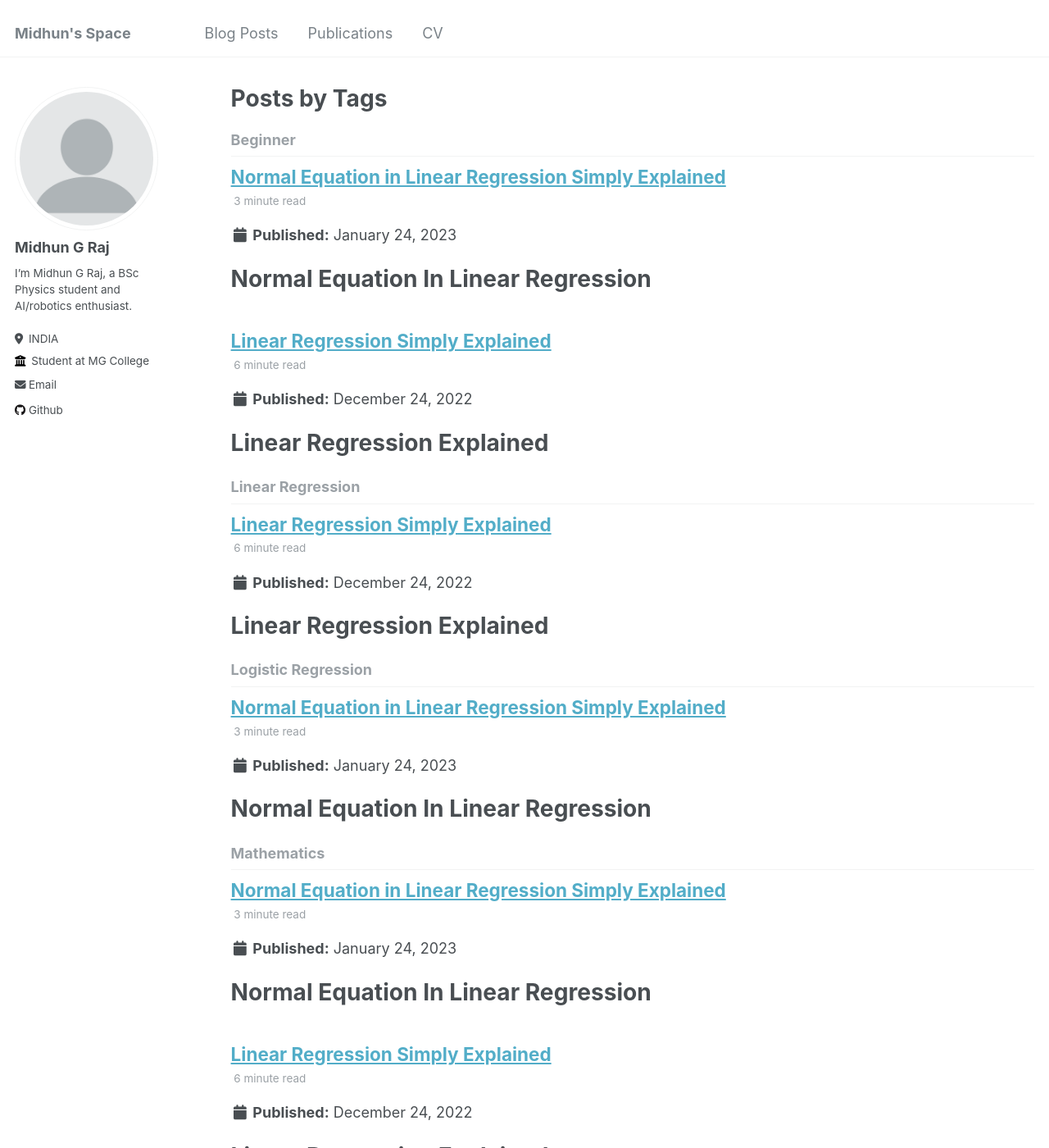
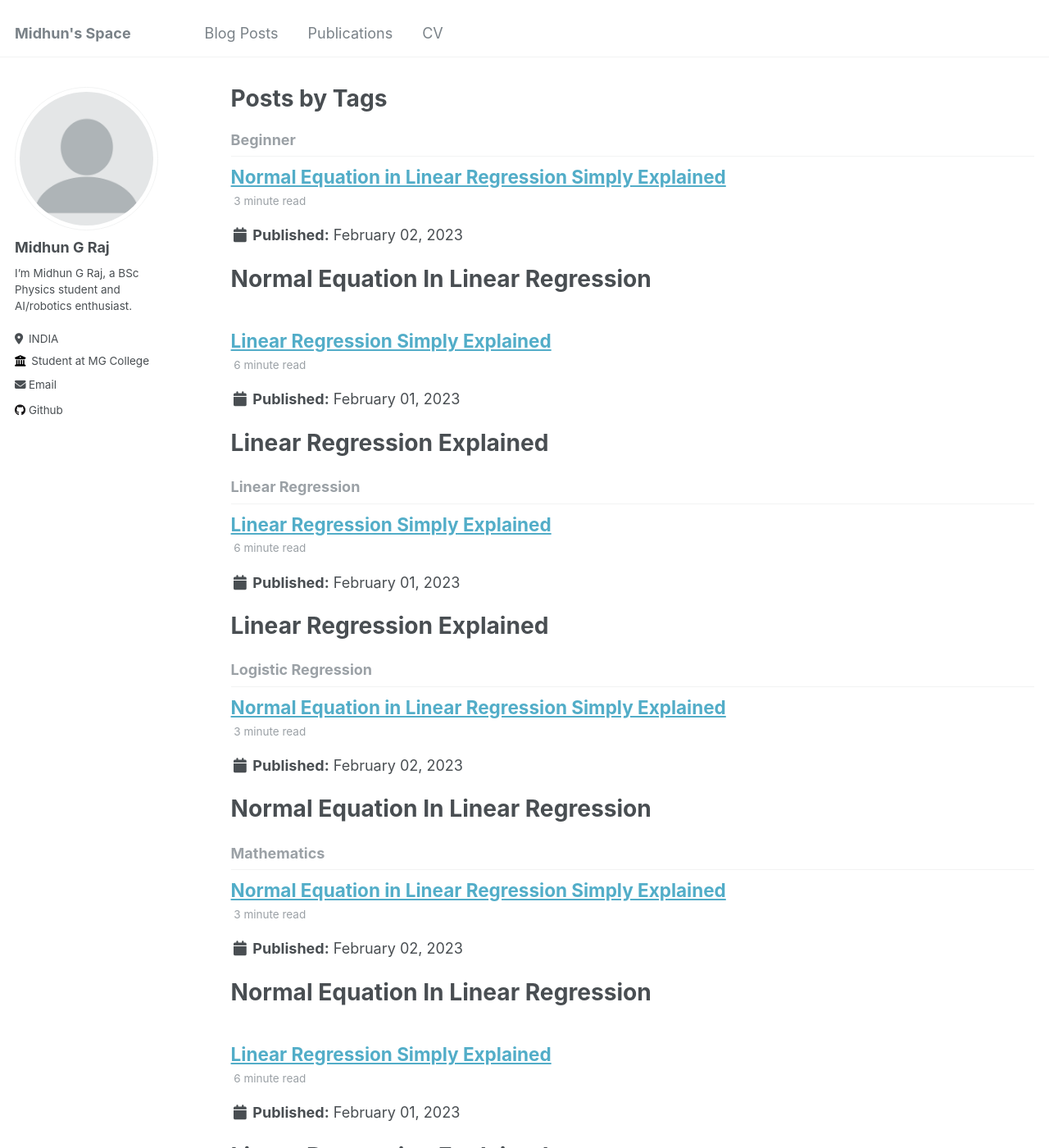
Before and after one commit to MIDHUNGRAJ/midhungraj.github.io, a Jekyll site: the page built from _pages/tag-archive.html, in a window 1280 px wide and 1400 px high. Shown: the whole window at 82% size. Built offline with Jekyll 4.4.1, drawn with Linux system fonts in a browser that asks for light colours; some of the changed text lies outside the part shown.

Commit message:
update->date

```diff
--- a/_posts/2022-12-24-blog-post-1.md
+++ b/_posts/2023-02-01-blog-post-1.md
@@ -1,7 +1,7 @@
 ---
 title: 'Linear Regression Simply Explained'
-date: 2022-12-24
-permalink: /posts/2024/12/blog-post-1/
+date: 2023-02-01
+permalink: /posts/2023/02/blog-post-1/
 tags:
   - Linear Regression
   - Beginner
--- a/_posts/2023-01-01-blog-post-2.md
+++ b/_posts/2023-02-02-blog-post-2.md
@@ -1,7 +1,7 @@
 ---
 title: 'Normal Equation in Linear Regression Simply Explained'
-date: 2023-01-24
-permalink: /posts/2023/01/blog-post-2/
+date: 2023-02-02
+permalink: /posts/2023/02/blog-post-2/
 tags:
   - Logistic Regression
   - Beginner
```
